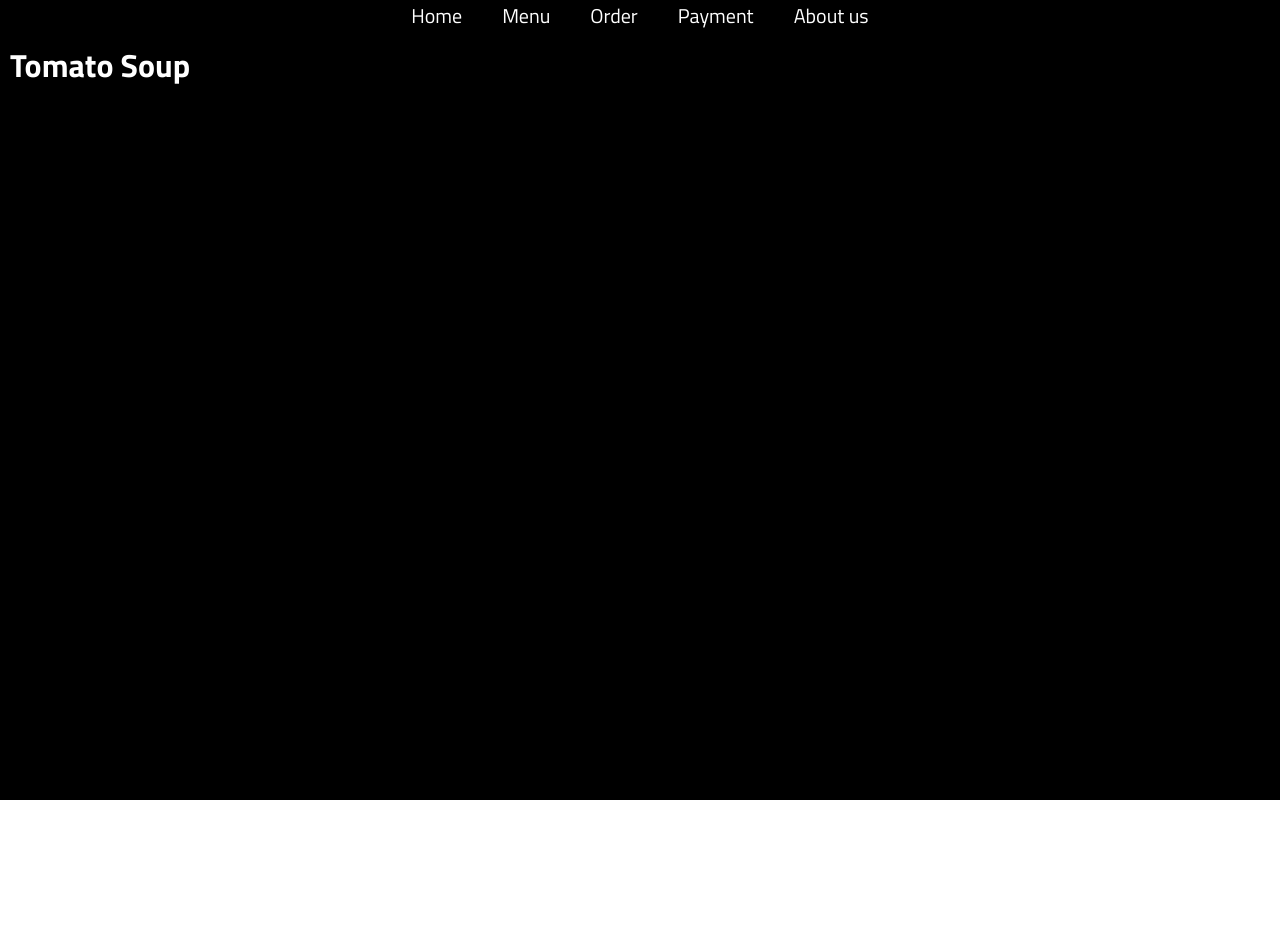
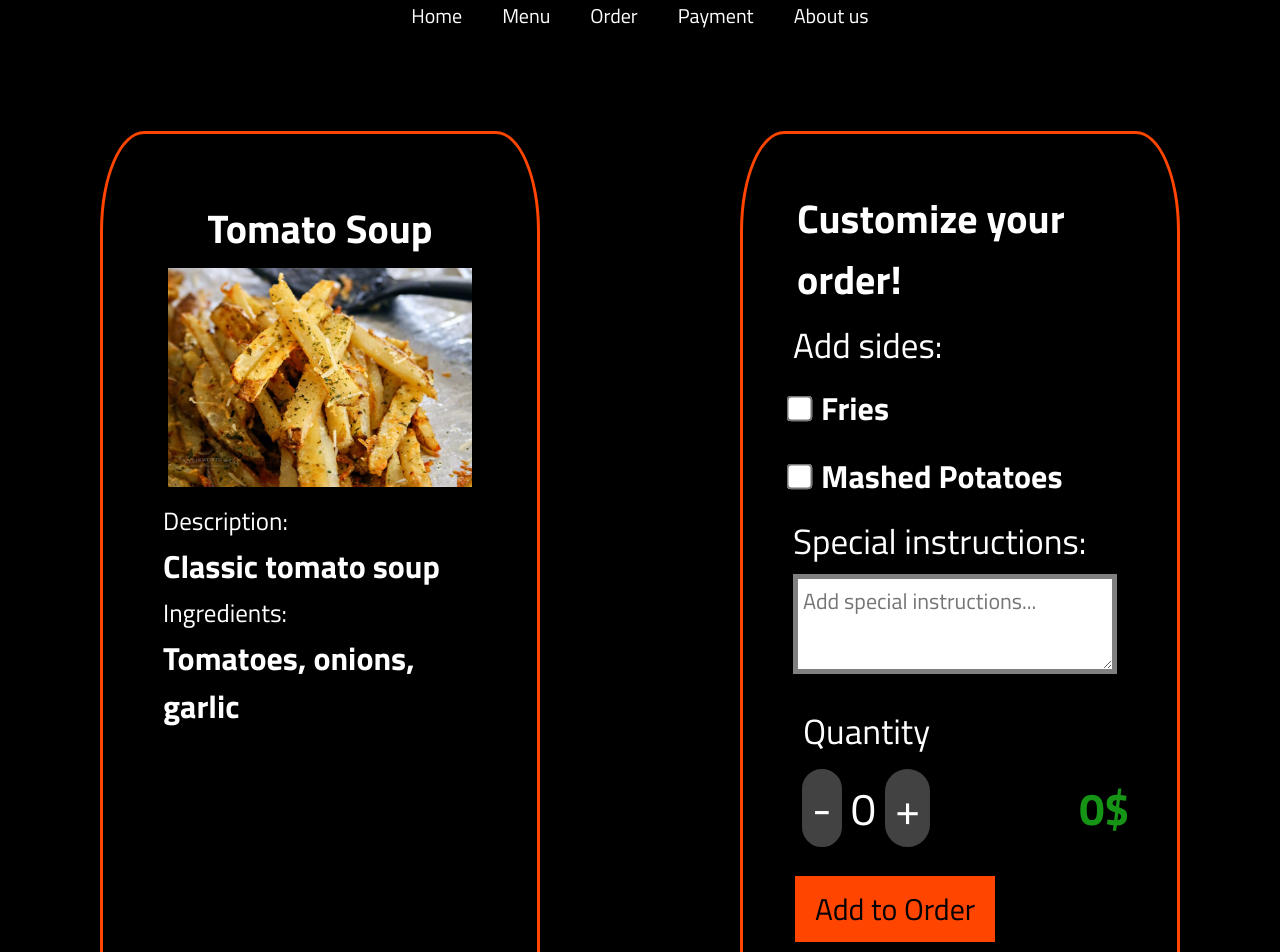
Before and after one commit to shahzill/CPSC481Project, a React (Create React App) app in the folder project/: page /ItemDetail/1 in a window 1280 px wide. Shown: the top 952 px of the page. Before the commit the page ends 800 px from the top, so only its background shows below. Built offline with nearby package versions, Linux system fonts and the light colour scheme.

Commit message:
Finished Item Details Page
Completed Item Detail Page according to final prototype has minor details such as item images and back button remaining to be done.

```diff
--- a/project/src/Data/FoodItems.js
+++ b/project/src/Data/FoodItems.js
@@ -6,6 +6,7 @@ export const foodItems = [
         Name: "Tomato Soup",
         Description: "Classic tomato soup",
         Price: "$3.99",
+        p: 3.99,
         Ingridients: "Tomatoes, onions, garlic",
         AddOns: "",
         Comments: "No croutons"
@@ -16,6 +17,7 @@ export const foodItems = [
         Name: "Chicken Noodle Soup",
         Description: "Homemade chicken noodle soup",
         Price: "$4.50",
+        p: 4.50,
         Ingridients: "Chicken, noodles, carrots, celery",
         AddOns: "",
         Comments: ""
@@ -26,6 +28,7 @@ export const foodItems = [
         Name: "Minestrone Soup",
         Description: "Italian vegetable soup",
         Price: "$4.25",
+        p: 4.25,
         Ingridients: "Beans, pasta, tomatoes, vegetables",
         AddOns: "",
         Comments: ""
@@ -36,6 +39,7 @@ export const foodItems = [
         Name: "Clam Chowder",
         Description: "Creamy clam chowder",
         Price: "$5.25",
+        p: 5.25,
         Ingridients: "Clams, potatoes, cream",
         AddOns: "",
         Comments: "Extra creamy"
@@ -46,6 +50,7 @@ export const foodItems = [
         Name: "French Onion Soup",
         Description: "Traditional French onion soup",
         Price: "$4.75",
+        p: 4.75,
         Ingridients: "Onions, beef broth, cheese",
         AddOns: "",
         Comments: ""
@@ -56,6 +61,7 @@ export const foodItems = [
         Name: "Vegetable Soup",
         Description: "Hearty vegetable soup",
         Price: "$4.25",
+        p: 4.25,
         Ingridients: "Assorted vegetables, broth",
         AddOns: "",
         Comments: ""
--- a/project/src/Pages/ItemDetail.js
+++ b/project/src/Pages/ItemDetail.js
@@ -4,11 +4,50 @@ import Navbar from "../Components/Navbar";
 import "../Style/Navbar.css"
 import "../Style/ItemDetail.css"
 import { foodItems } from "../Data/FoodItems";
+import steakFries from "../Images/SteakFries.jpg"
+
 
 function ItemDetailPage() {
 
     let { id } = useParams(); // Access the ID parameter from the URL
     const specificFoodItem = foodItems.find(foodItem => foodItem.id === parseInt(id)) || null;
+    // Successfully added button logic:
+
+    const [isAdded, setIsAdded] = useState(false);
+
+    const handleAddToOrder = () => {
+      // Perform any necessary actions when the button is clicked
+      // For now, we'll just update the state to show the "successfully added" message
+      setIsAdded(true);
+
+      // Reset the message after a delay (e.g., 3 seconds)
+      setTimeout(() => {
+        setIsAdded(false);
+      }, 3000);
+    };
+
+    // increasing and decreasing quantity
+
+    const [quantity, setQuantity] = useState(0);
+    const [price, setPrice] = useState(0);
+
+    const decrement = () => {
+      if (quantity > 0) {
+        setQuantity(prevQuantity => prevQuantity - 1);
+      }
+      if(price > 0){
+         setPrice(prevPrice => prevPrice - specificFoodItem.p);
+      }
+
+    };
+
+    const increment = () => {
+      setQuantity(prevQuantity => prevQuantity + 1);
+
+    setPrice(prevPrice => prevPrice + specificFoodItem.p);
+
+
+    };
 
     return (
         <>
@@ -16,21 +55,121 @@ function ItemDetailPage() {
         <div className="navbar">
             <React.Fragment><Navbar /></React.Fragment>
         </div>
-        <div className="content">
+        {/** Item details columns */}
+        <div class="container">
+            <div class="column">
+               {/** Column 1*/}
+
+
+            <div className="content">
                     {specificFoodItem && (
                         <>
-                            <h1>{specificFoodItem.Name}</h1>
+                        <div className="itemName"> <h1>{specificFoodItem.Name}</h1> </div>
+
                             {/* Display other details of the specific food item */}
                         </>
                     )}
                     {!specificFoodItem && (
                         <h1>Food item not found</h1>
                     )}
+
+                    {/* Placeholder for specific image*/}
+
+                    <img src={steakFries} alt={specificFoodItem.Name} />
+
+                    {/* Description */}
+
+                    <div class="inner2"> Description: </div>
+                    {specificFoodItem && (
+                        <>
+                            <h1>{specificFoodItem.Description}</h1>
+                            {/* Display other details of the specific food item */}
+                        </>
+                    )}
+                    {!specificFoodItem && (
+                        <h1>Food item not found</h1>
+                    )}
+
+                     {/* Ingredients */}
+
+                     <div class="inner2"> Ingredients: </div>
+                    {specificFoodItem && (
+                        <>
+                            <h1>{specificFoodItem.Ingridients}</h1>
+                            {/* Display other details of the specific food item */}
+                        </>
+                    )}
+                    {!specificFoodItem && (
+                        <h1>Food item not found</h1>
+                    )}
+
                 </div>
+            </div>
+            <div class="column">
+                {/** Column 2*/}
+                <div className="itemName"> <h1>Customize your order!</h1> </div>
+
+
+
+        <div class="container2">
+
+        <div class="options">
+        <div class="inner3"> Add sides: </div>
+
+
+                    <div class="addon">
+            <input type="checkbox" id="left-side" name="left-side" className="bigger-checkbox"></input>
+            <h1 className="content">Fries</h1>
+            </div>
+
+            <div class="addon">
+            <input type="checkbox" id="left-side" name="left-side" className="bigger-checkbox"></input>
+            <h1 className="content">Mashed Potatoes</h1>
+
+             </div>
+
+                        <div class="comment-box">
+            <div class="inner4">Special instructions:</div>
+            <textarea id="comments" name="comments" placeholder="Add special instructions..."></textarea>
+            </div>
+
+        </div>
+
+
+        <div class="addon">
+        <div class="quantity">
+        <div class="inner6"> Quantity</div>
+        <div className="quantity-controls">
+            <button className="buttonq" onClick={decrement}>-</button>
+            <span id="total" className="totalq">{quantity}</span>
+            <button className="buttonq" onClick={increment}>+</button>
+         </div>
+     </div>
+
+     <div class="quantity">
+        <div className="quantity-controls">
+        <h1 class="pricey">{price}$</h1>
+          </div>
+     </div>
+    </div>
+                        {/* Add to Order and Go to Order*/}
+                <div>
+            <button className="add-to-order" onClick={handleAddToOrder}>Add to Order</button>
+            {isAdded && <span class="temp">Successfully added &#x2713;</span>}
+            </div>
+
+            <div>
+            <Link to="/Order"><button className="go-to-order" >Go to Order</button></Link>
+            </div>
+</div>
+            </div>
+        </div>
+
         </div>
         </>
     )
 
 }
 
+
 export default ItemDetailPage;
--- a/project/src/Style/ItemDetail.css
+++ b/project/src/Style/ItemDetail.css
@@ -0,0 +1,211 @@
+.container {
+  display: flex;
+  width: 100%;
+}
+
+.column {
+  padding-left: 50px;
+  padding-right: 50px;
+  padding-top: 50px;
+  padding-bottom: 50px;
+  border-style: solid;
+  border-color: orangered;
+  border-radius: 10%;
+  margin: 100px;
+
+    width: 50%; /* Each column takes half the container width */
+    height: 1000px; /* Fixed height */
+    overflow: hidden; /* Ensure images don't overflow */
+
+}
+
+.column {
+  padding-left: 50px;
+  padding-right: 50px;
+  padding-top: 50px;
+  padding-bottom: 50px;
+  border-style: solid;
+  border-color: orangered;
+  border-radius: 10%;
+  margin: 100px;
+
+    width: 50%; /* Each column takes half the container width */
+    height: 1000px; /* Fixed height */
+    overflow: hidden; /* Ensure images don't overflow */
+
+}
+
+.itemName {
+  display: flex;
+  justify-content: center; /* Horizontally centers the content */
+  align-items: center; /* Vertically centers the content */
+font-size: 20px;
+padding: 4px;
+}
+.inner {
+  font-family: "Titillium Web", sans-serif;
+  padding: 10px;
+  font-size: 25px;
+}
+
+.inner2 {
+  font-family: "Titillium Web", sans-serif;
+  font-size: 25px;
+  padding-top: 4px;
+  padding-bottom: 2px;
+}
+
+.inner3 {
+  font-family: "Titillium Web", sans-serif;
+  font-size: 35px;
+  padding-top: 4px;
+  padding-bottom: 2px;
+}
+
+.inner4 {
+  font-family: "Titillium Web", sans-serif;
+  font-size: 35px;
+  padding-top: 4px;
+  padding-bottom: 6px;
+}
+
+.inner6 {
+  font-family: "Titillium Web", sans-serif;
+  font-size: 35px;
+  padding-top: 4px;
+  padding-bottom: 2px;
+  margin-left: 10px;
+}
+
+.column img {
+  width: 100%;
+  height: 100%;
+  object-fit: cover; /* Preserve aspect ratio; fills the container */
+  padding: 5px;
+}
+
+.container2 {
+  width: 100%;
+  margin: 0 auto;
+}
+
+.options {
+  margin-bottom: 20px;
+}
+
+.comment-box {
+  margin-bottom: 0px;
+}
+
+.quantity {
+  margin-bottom: 20px;
+  padding-right: 140px;
+}
+
+.quantity-controls {
+  display: flex;
+  align-items: center;
+}
+
+.quantity-controls button {
+  padding: 5px 10px;
+}
+
+.quantity-controls input[type="text"] {
+  width: 50px;
+  text-align: center;
+  font-size: 16px;
+  border: 1px solid #ccc;
+}
+
+.add-to-order {
+  margin-left: 2px;
+  padding: 10px 20px;
+  font-size: 30px;
+  background-color: orangered;
+  color: #000000;
+  border: none;
+  cursor: pointer;
+}
+
+.add-to-order:hover {
+  background-color:rgb(254, 108, 55);
+}
+
+.addon {
+  display: flex;
+  align-items: center; /* Align items vertically */
+}
+
+.bigger-checkbox {
+  transform: scale(2); /* Increase the size of the checkbox */
+  margin-right: 5px; /* Optional: Adjust spacing */
+}
+
+
+textarea {
+  width: calc(100% - 10px); /* Adjust width to fit container */
+  height: 100px;
+  max-width: 100%; /* Ensure it doesn't overflow */
+  max-height: 200px; /* Limit height to avoid overlapping */
+  padding: 5px; /* Add padding for better appearance */
+  resize: vertical; /* Allow vertical resizing only */
+  box-sizing: border-box; /* Include padding and border in width calculation */
+  font-size: 22px; /* Set the font size for the text entered by the user */
+  border-style: solid;
+  border-color: grey;
+  border-width: 5px;
+}
+
+textarea::placeholder {
+  font-size: 22px; /* Adjust the font size as needed */
+
+}
+
+.buttonq {
+  font-family: "Titillium Web", sans-serif;
+  background-color: rgb(66, 66, 66);
+  color: white;
+  border-style: solid;
+  border-radius: 100px;
+  margin: 7px;
+  font-size: 45px; /* Increase the font size of the button */
+  padding: 10px 20px;
+}
+
+.buttonq:hover {
+  background-color: #5c5b5b; /* Change background color to gray when hovered */
+}
+
+
+
+.totalq {
+  font-size: 45px;
+}
+
+.pricey {
+  font-size: 45px;
+  padding-top: 60px;
+  color: rgb(22, 148, 22);
+}
+
+.temp {
+  margin-left: 20px;
+  font-size: 28px;
+  color: greenyellow;
+  font-family: "Titillium Web", sans-serif;
+}
+.go-to-order {
+  margin-top: 50px;
+  margin-left: 2px;
+  padding: 10px 20px;
+  font-size: 30px;
+  background-color: gold;
+  color: #000000;
+  border: none;
+  cursor: pointer;
+}
+
+.go-to-order:hover{
+  background-color: rgb(249, 220, 52);
+}
```
